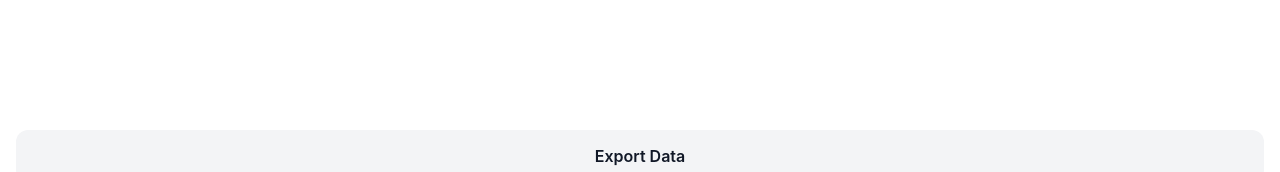
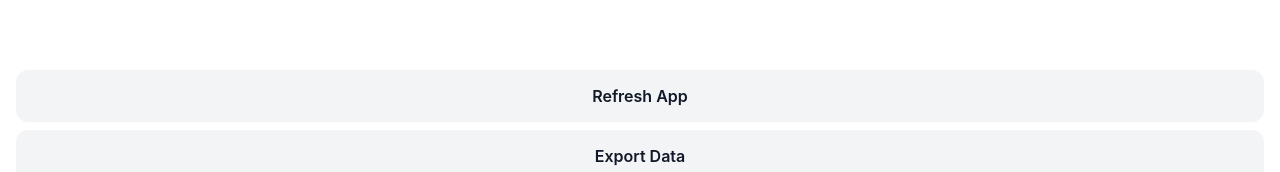
Before and after one commit to Muhanad2004/Floos, a React (Vite) app: page / in a window 1280 px wide. Both pictures are taken after a click on the button "Settings". Shown: the part 444-616 px from the top of the page. Built offline with nearby package versions, Linux system fonts and the light colour scheme.

Commit message:
Add Refresh App button to Settings
Activates any waiting service worker then reloads the page.
Data is untouched — only the UI/cache is refreshed.

Co-Authored-By: Claude Sonnet 4.6 <noreply@anthropic.com>

```diff
--- a/src/screens/Settings/Settings.jsx
+++ b/src/screens/Settings/Settings.jsx
@@ -9,6 +9,14 @@ const THEMES = ['light', 'dark', 'system']
 export default function Settings() {
   const { settings, updateSettings, eraseAllData, transactions } = useApp()
   const [showConfirm, setShowConfirm] = useState(false)
+
+  async function handleRefresh() {
+    if ('serviceWorker' in navigator) {
+      const reg = await navigator.serviceWorker.getRegistration()
+      if (reg?.waiting) reg.waiting.postMessage({ type: 'SKIP_WAITING' })
+    }
+    window.location.reload()
+  }
 
   function handleExport() {
     const data = JSON.stringify(transactions, null, 2)
@@ -60,6 +68,10 @@ export default function Settings() {
 
       <div className={styles.spacer} />
 
+      <button className={styles.refreshBtn} onClick={handleRefresh}>
+        Refresh App
+      </button>
+
       <button className={styles.exportBtn} onClick={handleExport}>
         Export Data
       </button>
--- a/src/screens/Settings/Settings.module.css
+++ b/src/screens/Settings/Settings.module.css
@@ -38,6 +38,17 @@
 }
 
 .spacer { flex: 1; }
+
+.refreshBtn {
+  width: 100%;
+  padding: 16px;
+  border-radius: 12px;
+  background: var(--color-surface);
+  color: var(--color-text);
+  font-size: 1rem;
+  font-weight: 600;
+  margin-bottom: 8px;
+}
 
 .exportBtn {
   width: 100%;
```
